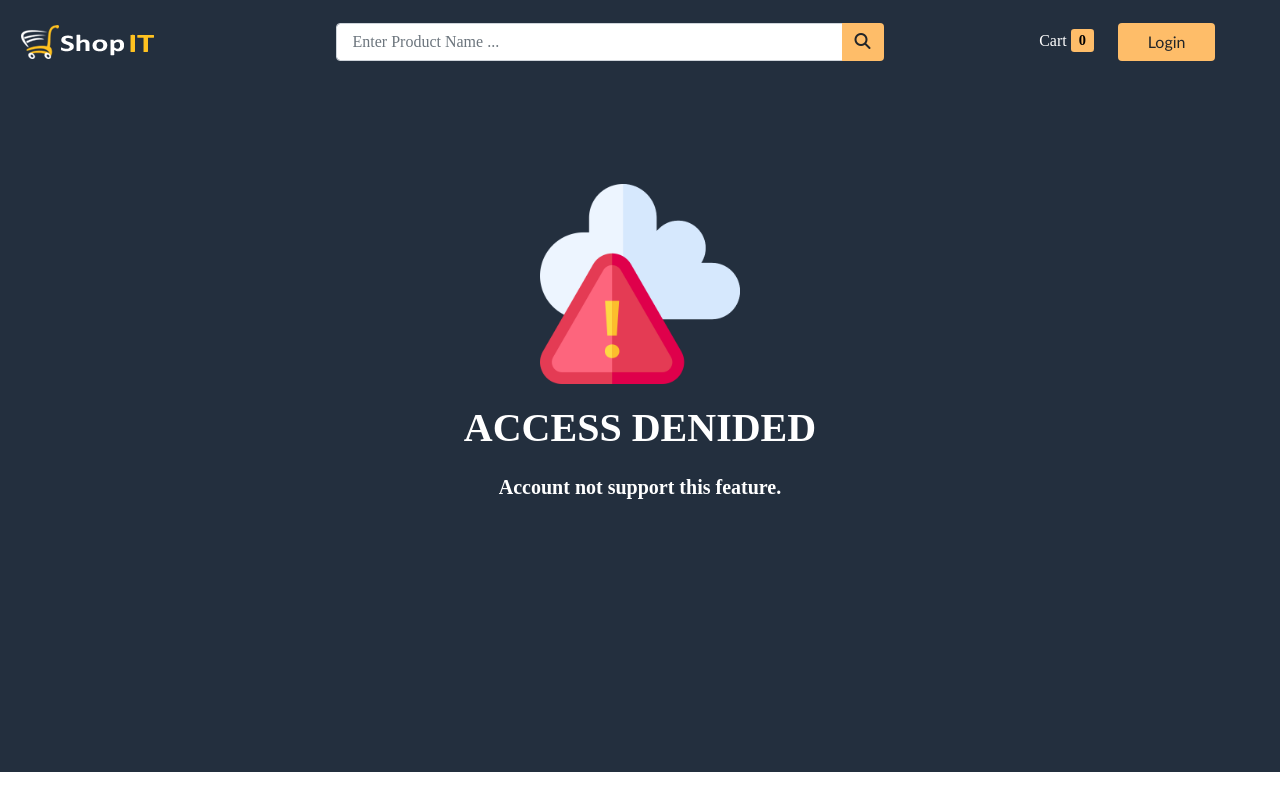
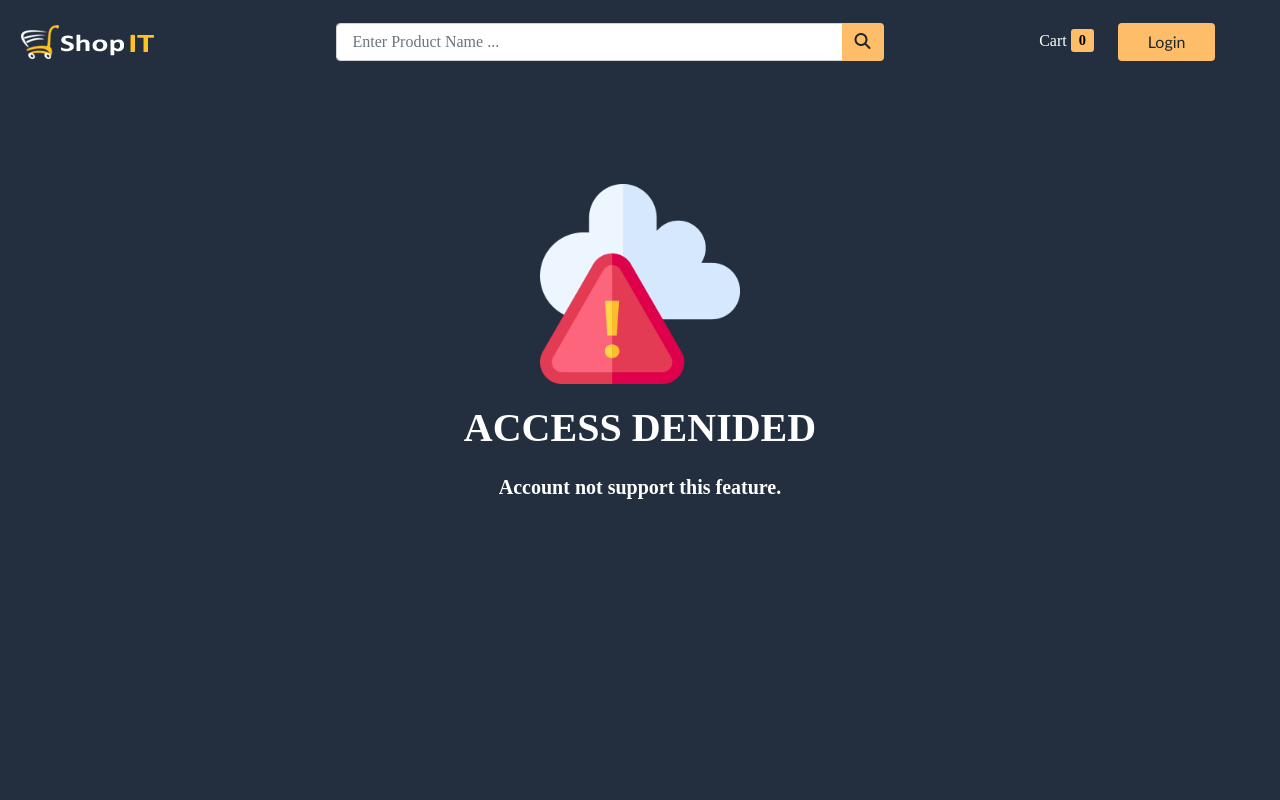
Before and after one commit to tuanfunix99/ShopIT-Ecommerce, a React (Create React App) app in the folder client/: page /me in a window 1280 px wide. Built offline with nearby package versions, Linux system fonts and the light colour scheme; no server answers.

Commit message:
fix height access page with auto screen 100vh

```diff
--- a/client/src/components/access/Access.css
+++ b/client/src/components/access/Access.css
@@ -2,7 +2,7 @@
   background: #232f3e;
   display: flex;
   justify-content: center;
-  min-height: 86vh;
+  min-height: 100vh;
 }
 
 .access-denided-page img {
```
